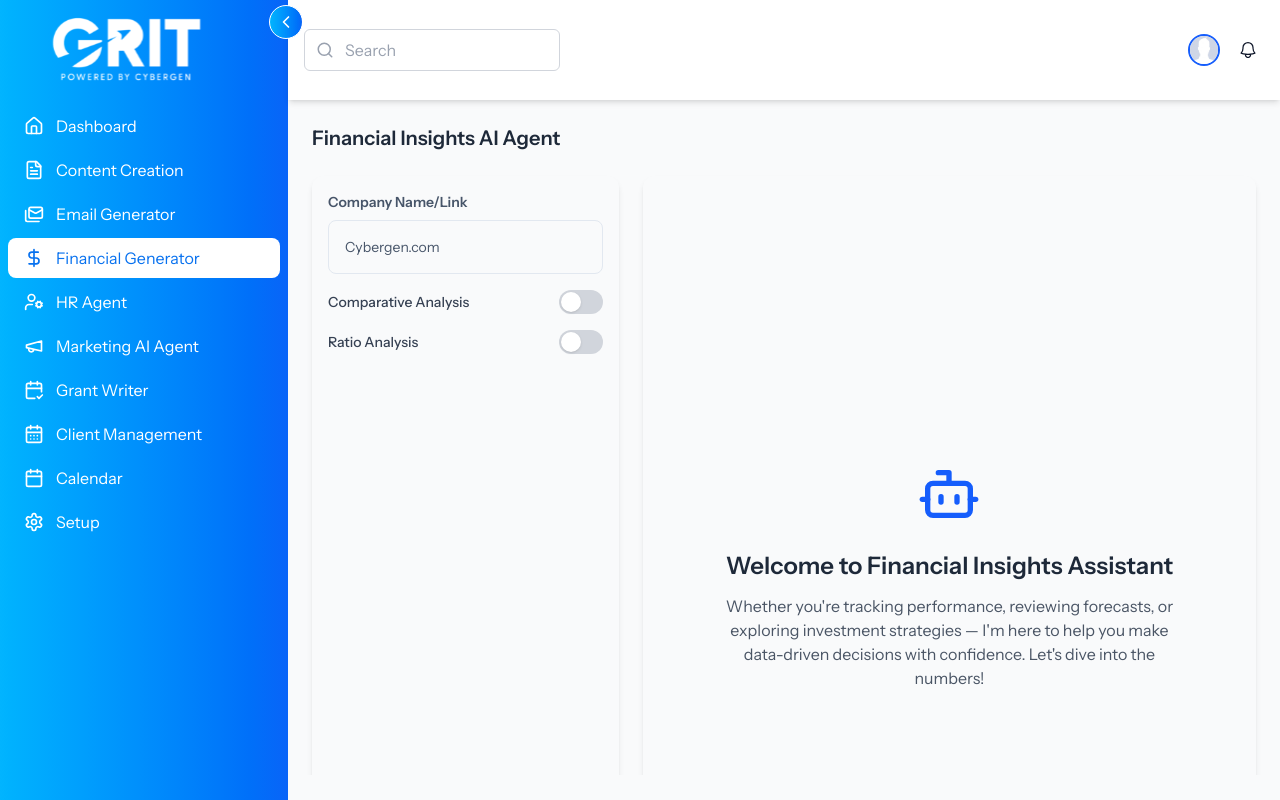
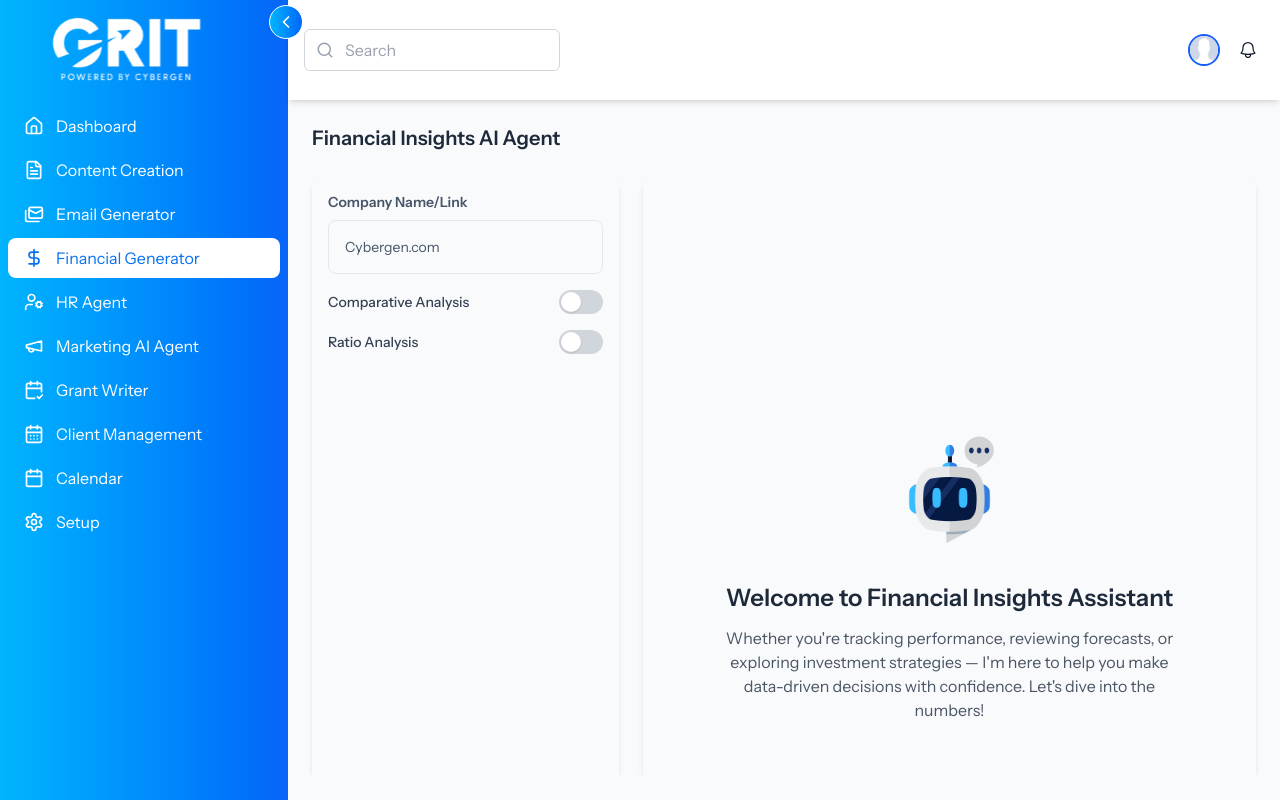
Before and after one commit to arham777/agent-dashboard, a React (Vite) app: page /financial-generator in a window 1280 px wide. Built offline with nearby package versions, Linux system fonts and the light colour scheme.

Commit message:
added robot image in page

```diff
--- a/src/common/components/FinancialGenerator/FinancialInsightsAIAgent.jsx
+++ b/src/common/components/FinancialGenerator/FinancialInsightsAIAgent.jsx
@@ -1,6 +1,5 @@
 import React, { useState } from 'react';
-
-import { Bot } from 'lucide-react'; // Using a generic Bot icon for placeholder
+import robot from '../../../assets/icons/robot.png';
 import LabeledInput from '../ui/InputFields/ LabeledInput';
 import ToggleSwitch from '../ui/ToggleSwitch';
 
@@ -61,7 +60,7 @@ const FinancialInsightsAIAgent = () => {
 
         {/* Right Panel */}
         <div className=" md:w-3/5 lg:w-2/3 flex flex-col items-center justify-center text-center p-4 bg-gray-50 rounded-xl shadow-md">
-          <Bot size={64} className="text-blue-600 mb-6" />
+          <img src={robot} alt="robot" className="w-1/6 h-1/6 mb-6" />
           <h3 className="text-2xl font-semibold text-gray-800 mb-3">
             Welcome to Financial Insights Assistant
           </h3>
```
Also changed, not shown: src/assets/icons/robot.png (added).
